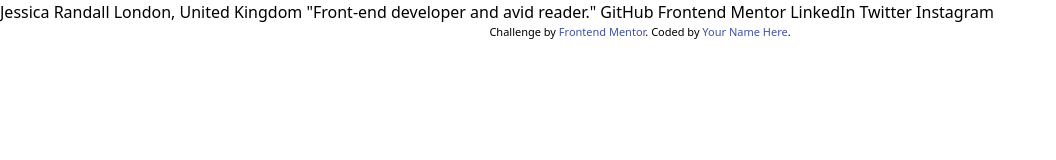
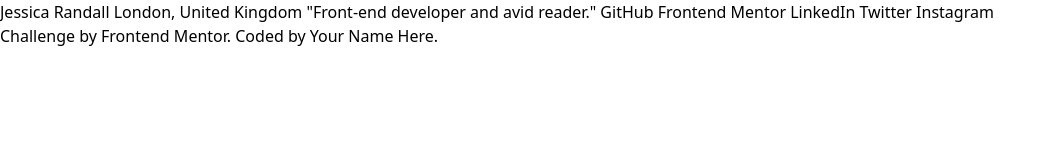
Before and after one commit to EmanuelCruz/social-links-profile-main, a website built with Vite: page index.html in a window 1280 px wide. Shown: the whole page, without its empty margins (0-1056 px from the left). Built offline with nearby package versions, Linux system fonts and the light colour scheme.

Commit message:
fix: config tailwind css

```diff
--- a/index.html
+++ b/index.html
@@ -16,7 +16,7 @@
     <title>Frontend Mentor | Social links profile</title>
 
     <!-- Feel free to remove these styles or customise in your own stylesheet 👍 -->
-    <style>
+    <!-- <style>
       .attribution {
         font-size: 11px;
         text-align: center;
@@ -24,9 +24,9 @@
       .attribution a {
         color: hsl(228, 45%, 44%);
       }
-    </style>
+    </style> -->
   </head>
-  <body class="bg-white p-0">
+  <body class="">
     Jessica Randall London, United Kingdom "Front-end developer and avid
     reader." GitHub Frontend Mentor LinkedIn Twitter Instagram
 
--- a/tailwind.config.js
+++ b/tailwind.config.js
@@ -1,6 +1,6 @@
 /** @type {import('tailwindcss').Config} */
 export default {
-  content: ["./src/index.html", "./src/**/*.{js,ts,jsx,tsx,vue}"],
+  content: ["./**/*.html"],
   theme: {},
   plugins: ["prettier-plugin-tailwindcss"],
 };
```
